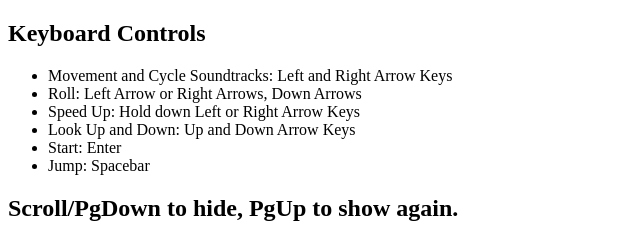
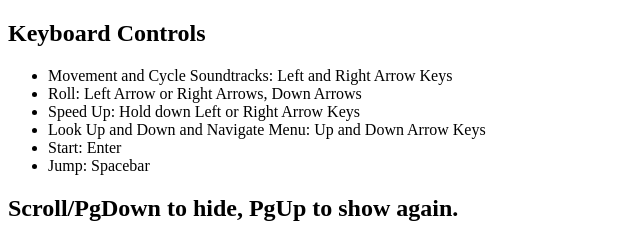
Before and after one commit to Loading617/SonicTheHedgehog2, a PHP site: page / in a window 1280 px wide. Shown: the top 242 px of the page, without its empty margins (0-640 px from the left). Run offline with PHP 8.4, Linux system fonts and the light colour scheme.

Commit message:
Update index.php

```diff
--- a/index.php
+++ b/index.php
@@ -14,7 +14,7 @@
             <li>Movement and Cycle Soundtracks: Left and Right Arrow Keys</li>
             <li>Roll: Left Arrow or Right Arrows, Down Arrows</li>
             <li>Speed Up: Hold down Left or Right Arrow Keys</li>
-            <li>Look Up and Down: Up and Down Arrow Keys</li>
+            <li>Look Up and Down and Navigate Menu: Up and Down Arrow Keys</li>
             <li>Start: Enter</li>
             <li>Jump: Spacebar</li>
         </ul>
```
